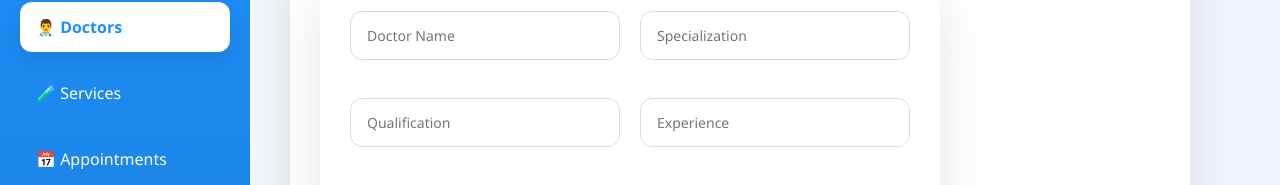
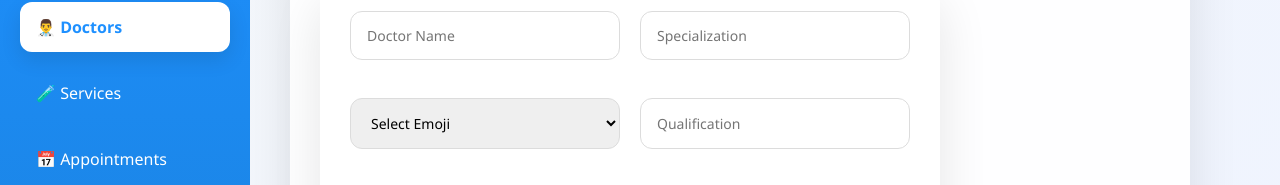
Before and after one commit to Saishankar1432/Clinic-Website-project, a React (Create React App) app in the folder client/: page /admin/dashboard in a window 1280 px wide. Both pictures are taken after a click on the element "👨‍⚕️ Doctors". Shown: the part 172-357 px from the top of the page. Built offline with nearby package versions, Linux system fonts and the light colour scheme; no server answers.

Commit message:
Added export CSV features and admin panel improvements

```diff
--- a/client/src/components/Admin/ManageDoctors.js
+++ b/client/src/components/Admin/ManageDoctors.js
@@ -7,7 +7,8 @@ const empty = {
   qualification: "",
   experience: "",
   hours: "",
-  image: ""
+  image: "",
+  emoji: ""
 };
 
 const ManageDoctors = () => {
@@ -65,6 +66,24 @@ const ManageDoctors = () => {
           onChange={e => setForm({ ...form, specialization: e.target.value })}
           required
         />
+        <select
+  value={form.emoji}
+  onChange={e => setForm({ ...form, emoji: e.target.value })}
+  required
+>
+  <option value="">Select Emoji</option>
+  <option value="🧠">🧠 Neurologist</option>
+  <option value="🩺">🩺 General Physician</option>
+  <option value="❤️">❤️ Cardiologist</option>
+  <option value="🎗️">🎗️ Oncologist</option>
+  <option value="🫀">🫀 Cardiothoracic</option>
+  <option value="🦷">🦷 Dentist</option>
+  <option value="👂">👂 ENT</option>
+  <option value="👁️">👁️ Ophthalmologist</option>
+  <option value="🦴">🦴 Orthopedic</option>
+</select>
+
+
 
         <input
           placeholder="Qualification"
--- a/client/src/components/Admin/ManageServices.js
+++ b/client/src/components/Admin/ManageServices.js
@@ -127,7 +127,6 @@ const ManageServices = () => {
           required
         >
           <option value="">Select Category *</option>
-          <option value="doctor">Doctor</option>
           <option value="lab">Lab</option>
           <option value="pharmacy">Pharmacy</option>
           <option value="ambulance">Ambulance</option>
@@ -139,13 +138,6 @@ const ManageServices = () => {
           onChange={e => setForm({ ...form, image: e.target.value })}
         >
           <option value="">Select Image / Icon</option>
-
-          {/* Doctor icons */}
-          <option value="brain">Brain (Neurology)</option>
-          <option value="heart">Heart (Cardiology)</option>
-          <option value="tooth">Tooth (Dental)</option>
-          <option value="eye">Eye</option>
-          <option value="bone">Orthopedic</option>
 
           {/* Facility images */}
           <option value="lab.jpg">Lab Image</option>
--- a/client/src/components/Services.js
+++ b/client/src/components/Services.js
@@ -35,7 +35,10 @@ const Services = () => {
       <div className="services-grid">
         {doctors.map(doc => (
           <div className="service-card" key={doc.id}>
-            <h3>{doc.specialization}</h3>
+            <h3>
+  {doc.emoji && <span style={{ fontSize: "22px", marginRight: 6 }}>{doc.emoji}</span>}
+  {doc.specialization}
+</h3>
             <p className="doctor-name">{doc.name}</p>
             <p className="doctor-meta">
               {doc.qualification} • {doc.experience}
@@ -102,19 +105,36 @@ const Services = () => {
                   }
                 >
                   Home Sample Collection
-                </button>
+                 </button>
 
-                <button className="btn outline">
-                  Book Lab Test
-                </button>
+                <button
+                  className="btn outline"
+                  onClick={() => {
+                  localStorage.setItem("appointmentType", "lab");
+                  document
+                  .getElementById("appointment")
+                  ?.scrollIntoView({ behavior: "smooth" });
+                }}
+               >
+                Book Lab Test
+              </button>
               </div>
             )}
 
             {s.category === "pharmacy" && (
               <div className="facility-actions">
-                <button className="btn primary">
-                  Order Medicines
-                </button>
+                <button
+  className="btn primary"
+  onClick={() => {
+    localStorage.setItem("appointmentType", "pharmacy");
+    document
+      .getElementById("appointment")
+      ?.scrollIntoView({ behavior: "smooth" });
+  }}
+>
+  Order Medicines
+</button>
+
 
                 <button
                   className="btn outline"
```
Also changed, not shown: 2 other files (tests, documents, lock files or other folders).
